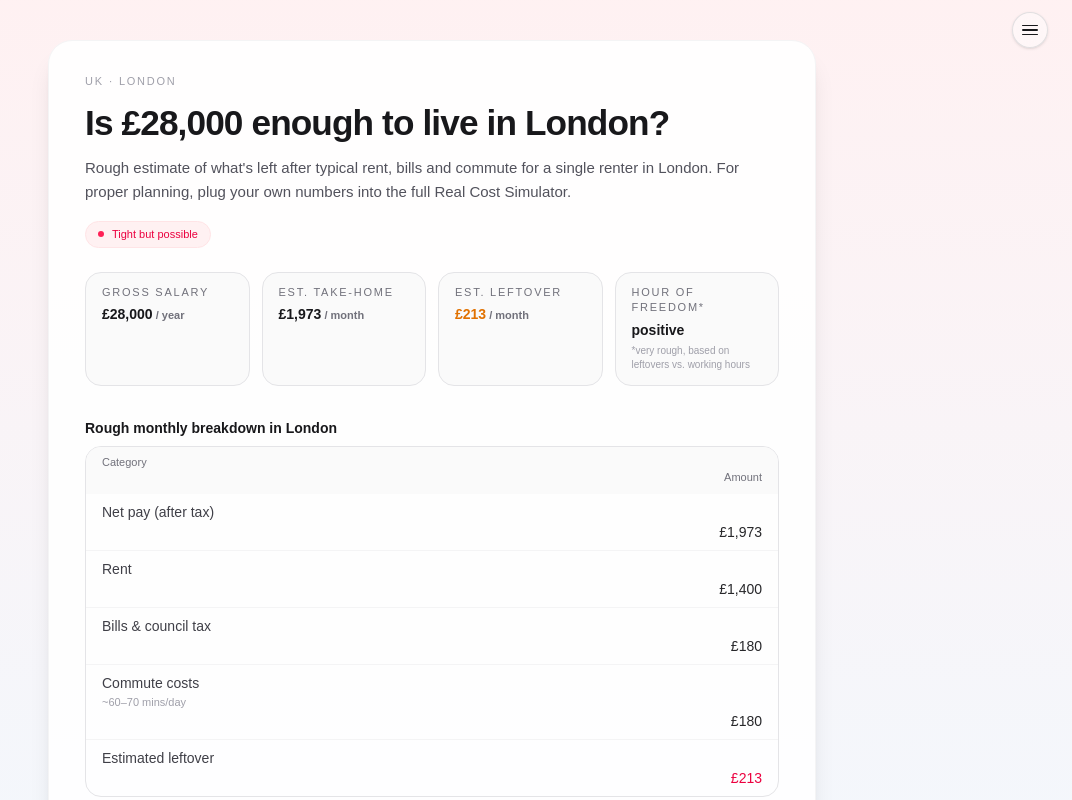
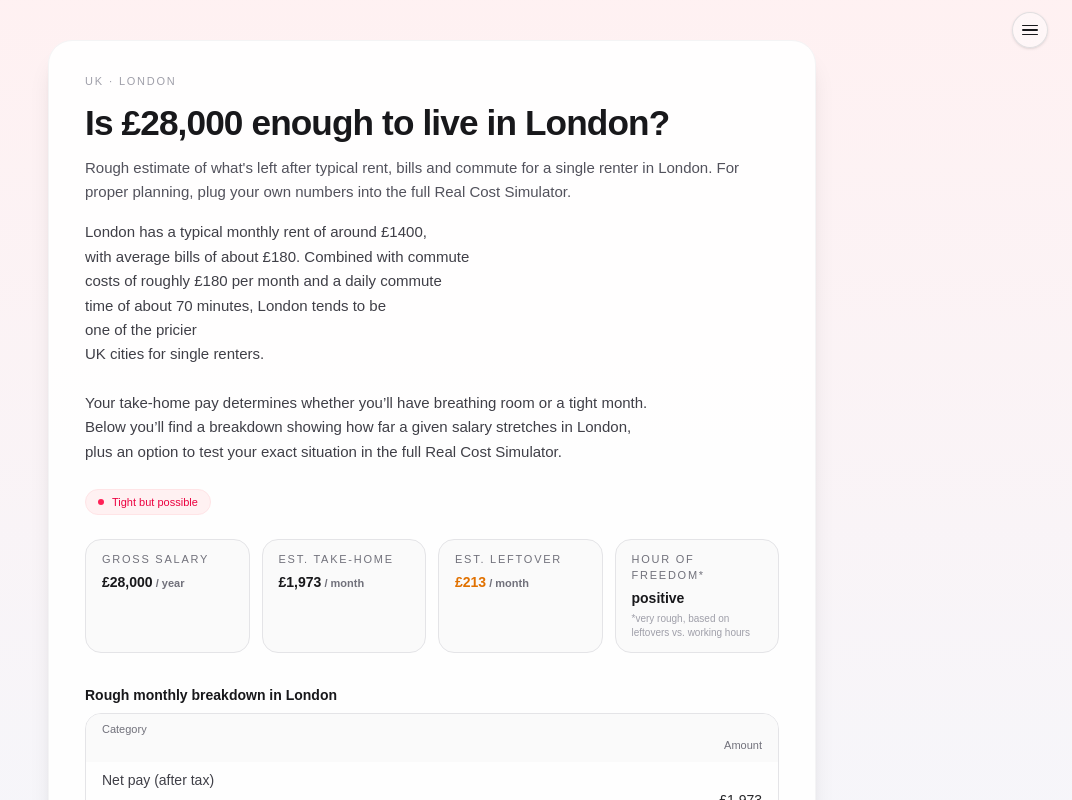
Before and after one commit to bendover19/real-cost-sim, a Next.js app: page /enough in a window 1280 px wide. Shown: the top 800 px of the page, without its empty margins (208-1280 px from the left). Built offline with nearby package versions, Linux system fonts and the light colour scheme.

Commit message:
Update EnoughClient.tsx

```diff
--- a/app/enough/EnoughClient.tsx
+++ b/app/enough/EnoughClient.tsx
@@ -1,9 +1,11 @@
 "use client";
 
 import { useSearchParams, usePathname } from "next/navigation";
-import { UK_CITIES, approximateNetFromGrossUK } from "../cityConfig";
-import { generateCityDescription } from "../cityConfig";
-
+import {
+  UK_CITIES,
+  approximateNetFromGrossUK,
+  generateCityDescription,
+} from "../cityConfig";
 
 type CityConfig = (typeof UK_CITIES)[number];
 
@@ -122,6 +124,13 @@ export default function EnoughClient() {
           for a single renter in {cityLabel}. For proper planning, plug your own
           numbers into the full Real Cost Simulator.
         </p>
+
+        {/* City-specific descriptive text for SEO / AdSense */}
+        {city && (
+          <p className="text-[14px] md:text-[15px] text-zinc-700 leading-relaxed mb-6 whitespace-pre-line">
+            {generateCityDescription(city)}
+          </p>
+        )}
 
         <div className="inline-flex items-center gap-2 rounded-full bg-rose-50 border border-rose-100 px-3 py-1 text-[11px] font-medium text-rose-600 mb-6">
           <span className="h-1.5 w-1.5 rounded-full bg-rose-500" />
```
